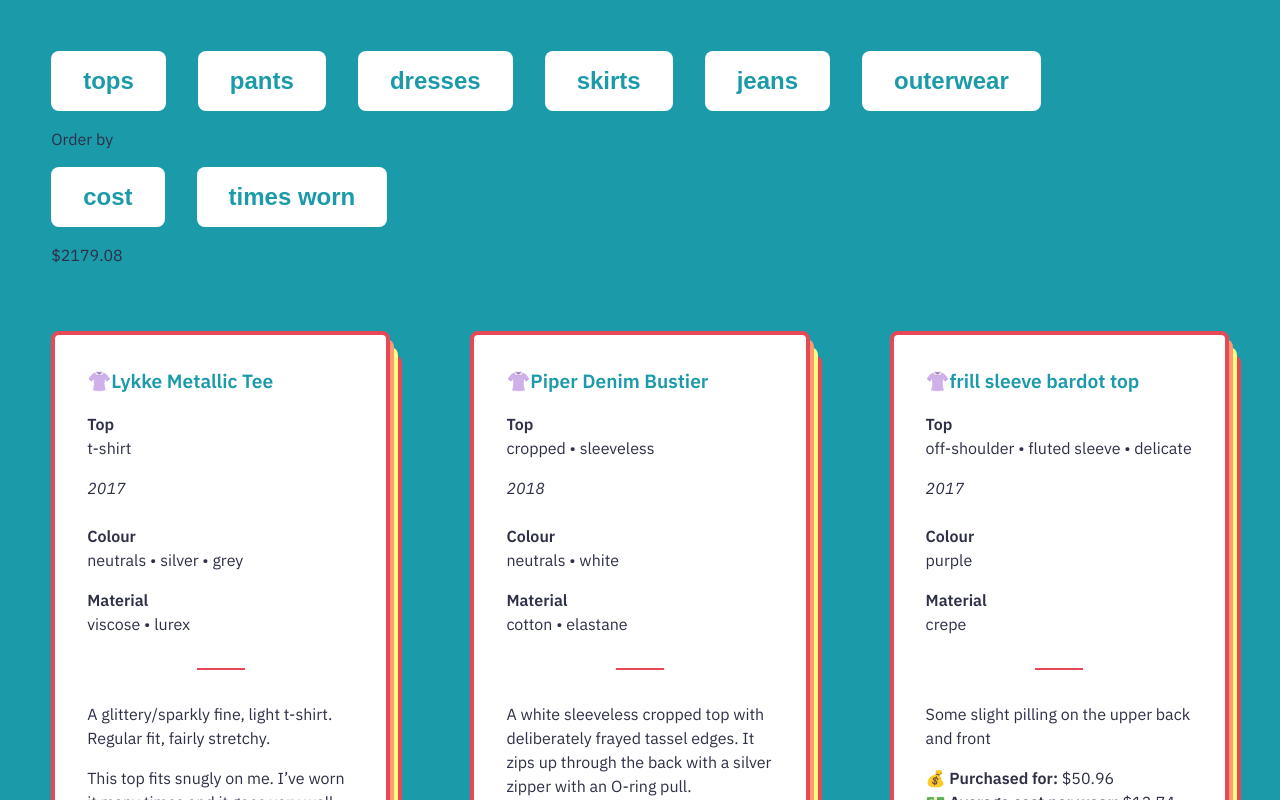
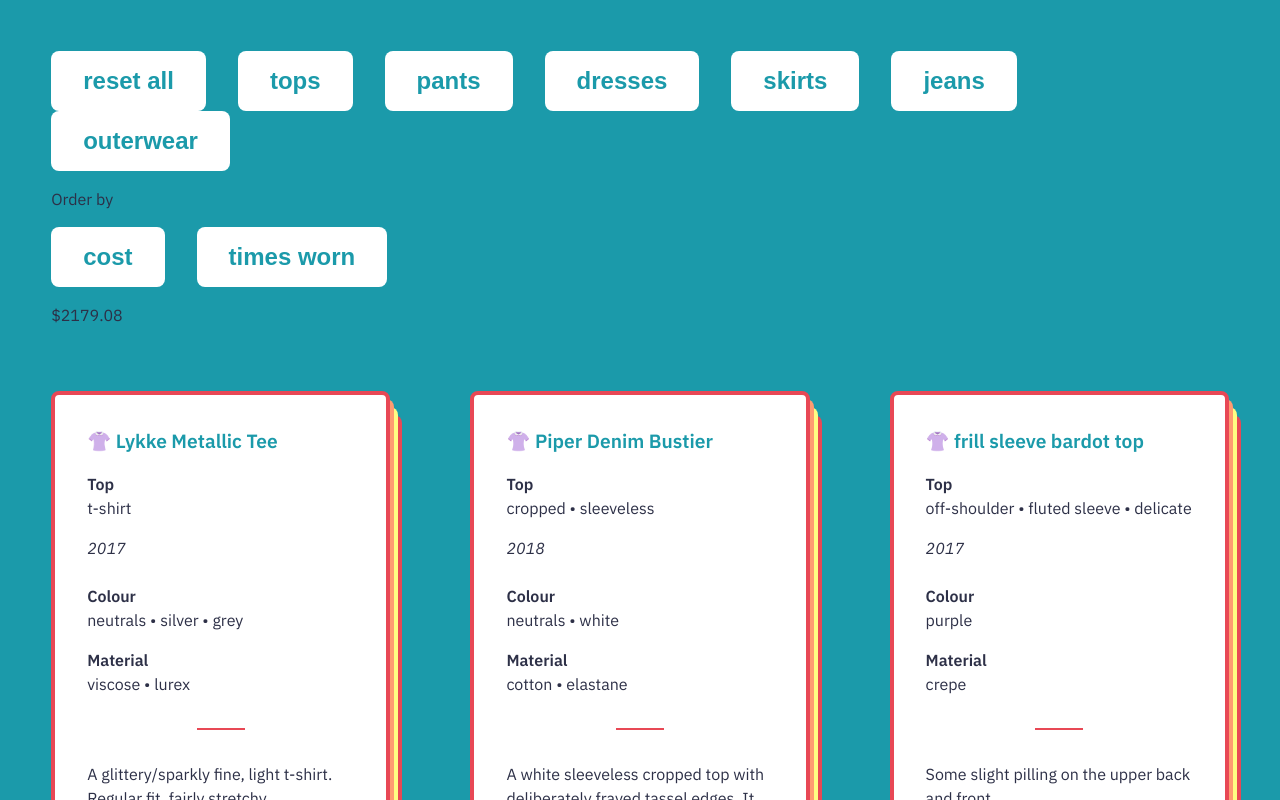
Before and after one commit to georgiecel/wardrobe, a React (Create React App) app: page / in a window 1280 px wide. Shown: the top 800 px of the page. Built offline with nearby package versions, Linux system fonts and the light colour scheme.

Commit message:
Pull wardrobe item out to its own component

```diff
--- a/package.json
+++ b/package.json
@@ -3,9 +3,13 @@
   "version": "0.1.0",
   "private": true,
   "dependencies": {
+    "classnames": "^2.2.6",
     "react": "^16.2.0",
     "react-dom": "^16.2.0",
     "react-scripts": "1.1.1"
+  },
+  "devDependencies": {
+    "prop-types": "^15.6.2"
   },
   "scripts": {
     "start": "react-scripts start",
--- a/public/wardrobe.json
+++ b/public/wardrobe.json
@@ -199,7 +199,8 @@
         "comments": "Bit tight around the chest area",
         "status": "",
         "cost": 27.20,
-        "timesWorn": 4
+        "timesWorn": 4,
+        "removed": true
     },
     {
         "name": "Waterfall Button Jacket",
@@ -306,7 +307,8 @@
         "comments": "",
         "status": "",
         "cost": 27.08,
-        "timesWorn": 3
+        "timesWorn": 3,
+        "removed": true
     },
     {
         "name": "Black Alma Cardigan",
@@ -376,7 +378,8 @@
         "comments": "",
         "status": "",
         "cost": 24.95,
-        "timesWorn": 20
+        "timesWorn": 20,
+        "removed": true
     },
     {
         "name": "Rita Rib Neck Tee",
@@ -413,7 +416,8 @@
         "comments": "",
         "status": "",
         "cost": 24.95,
-        "timesWorn": 20
+        "timesWorn": 20,
+        "removed": true
     },
     {
         "name": "Camille Skirt",
@@ -505,7 +509,8 @@
         "comments": "",
         "status": "",
         "cost": 32.01,
-        "timesWorn": 5
+        "timesWorn": 5,
+        "removed": true
     },
     {
         "name": "Button Cuff Jumper",
@@ -560,8 +565,8 @@
         ],
         "url": "",
         "material": [
-        "wool"
-    ],
+            "wool"
+        ],
         "condition": "Good",
         "comments": "Some pilling on the lower back",
         "status": "",
@@ -596,7 +601,8 @@
         "comments": "",
         "status": "",
         "cost": 41.96,
-        "timesWorn": 3
+        "timesWorn": 3,
+        "removed": true
     },
     {
         "name": "Nova Off-Shoulder Tropical Top",
@@ -653,7 +659,8 @@
         "comments": "",
         "status": "",
         "cost": 170.60,
-        "timesWorn": 3
+        "timesWorn": 3,
+        "removed": true
     },
     {
         "name": "Tailored Ankle Length Pants",
@@ -736,7 +743,8 @@
         "comments": "",
         "status": "",
         "cost": 24.21,
-        "timesWorn": 20
+        "timesWorn": 20,
+        "removed": true
     },
     {
         "name": "Cora Blouse",
@@ -766,7 +774,8 @@
         "comments": "",
         "status": "",
         "cost": 9.30,
-        "timesWorn": 20
+        "timesWorn": 20,
+        "removed": true
     },
     {
         "name": "Knitted crop",
@@ -882,7 +891,8 @@
         "comments": "",
         "status": "",
         "cost": 29.98,
-        "timesWorn": 10
+        "timesWorn": 10,
+        "removed": true
     },
     {
         "name": "Nine Striped Dress",
@@ -1124,7 +1134,8 @@
         "comments": "",
         "status": "",
         "cost": 90,
-        "timesWorn": 23
+        "timesWorn": 23,
+        "removed": true
     },
     {
         "name": "High-waisted black pinstripe skirt",
--- a/src/App.css
+++ b/src/App.css
@@ -59,6 +59,10 @@ button:hover {
         0.75rem 1.5rem #E84855;
 }
 
+.c-list-item--removed {
+    opacity: 0.4;
+}
+
 .inline-list {
     display: block;
     font-weight: normal;
--- a/src/components/WardrobeCatalogue.js
+++ b/src/components/WardrobeCatalogue.js
@@ -1,4 +1,5 @@
 import React, { Component } from 'react';
+import { WardrobeItem } from './WardrobeItem';
 
 class WardrobeCatalogue extends Component {
 
@@ -6,6 +7,7 @@ class WardrobeCatalogue extends Component {
         super();
 
         this.state = {
+            count: undefined,
             sort: undefined,
             wardrobe: []
         }
@@ -16,6 +18,7 @@ class WardrobeCatalogue extends Component {
             .then(res => res.json())
             .then(jsonData => {
                 this.setState({
+                    count: jsonData.length,
                     wardrobe: jsonData,
                     filteredData: jsonData,
                 })
@@ -36,43 +39,19 @@ class WardrobeCatalogue extends Component {
             });
         }
 
-        const category = (value) => {
-            switch(value) {
-                case 'dress' :
-                case 'skirt' :
-                    return <span role="img" aria-label="teal flared dress">👗</span>;
-                case 'outerwear' :
-                    return <span role="img" aria-label="brown overcoat">🧥</span>;
-                case 'top' :
-                    return <span role="img" aria-label="pink blouse">👚</span>;
-                case 'pants' :
-                case 'jeans' :
-                    return <span role="img" aria-label="blue pair of jeans">👖</span>;
-                default :
-            }
+        const totalWardrobeCost = (accumulator, currentWardrobeItem) => accumulator + currentWardrobeItem.cost;
+
+        const resetAllFilters = () => {
+            filterCategory();
+            sortBy();
         }
-
-        const itemCost = (value) => {
-            if (value !== '')
-            return '$' + parseFloat(value).toFixed(2);
-            return 'unknown';
-        }
-
-        const costPerWear = (value, timesWorn) => {
-            if ((value !== '') && (timesWorn !== ''))
-            return '$' + (value / timesWorn).toFixed(2);
-            return 'unknown';
-        }
-
-        const inlineList = (value) => {
-            return value.join(' • ');
-        }
-
-        const totalWardrobeCost = (accumulator, currentWardrobeItem) => accumulator + currentWardrobeItem.cost;
 
         return (
             <div>
                 <div className="c-header">
+                    <button onClick={resetAllFilters}>
+                        reset all
+                    </button>
                     <button onClick={()=>filterCategory('top')}>
                         tops
                     </button>
@@ -98,6 +77,7 @@ class WardrobeCatalogue extends Component {
                     <button onClick={() => sortBy('timesWorn')}>
                         times worn
                     </button>
+
                     <p>${this.state.wardrobe.reduce(totalWardrobeCost, 0).toFixed(2)}</p>
                 </div>
                 <div className="c-list">
@@ -105,35 +85,26 @@ class WardrobeCatalogue extends Component {
                         .filter(item => (this.state.category === undefined || this.state.category === item.category))
                         .sort((a, b) => a[this.state.sort] > b[this.state.sort] ? -1 : 1)
                         .map(
-                        function(item, i) {
-                            return (
-                                <div
-                                    className="c-list-item"
-                                    key={i}
-                                >
-                                    <h3 className="item-name">{ category(item.category) }{item.name}</h3>
-                                    <p className="item-category">
-                                        <strong>{item.category}</strong>
-                                        {item.subcategory != null && <span className="inline-list">{ inlineList(item.subcategory) }</span>}
-                                    </p>
-                                    <span className="item-year">{item.year}</span>
-                                    <p>
-                                        <strong>Colour</strong>
-                                        <span className="inline-list">{ inlineList(item.colour) }</span>
-                                    </p>
-                                    <p>
-                                        <strong>Material</strong>
-                                        <span className="inline-list">{ inlineList(item.material) }</span>
-                                    </p>
-                                    <hr />
-                                    <p>{item.description}</p>
-                                    <p>{item.comments}</p>
-                                    <p><span role="img" aria-label="sack of money">💰</span> <strong>Purchased for:</strong> { itemCost(item.cost) }<br />
-                                    <span role="img" aria-label="handful of paper money">💵</span> <strong>Average cost per wear:</strong> { costPerWear(item.cost, item.timesWorn) }<br />
-                                    <span role="img" aria-label="sparkles">✨</span> <strong>Condition:</strong> {item.condition}</p>
-                                </div>
-                            );
-                        })}
+                            (item, i) => {
+                                return (
+                                    <WardrobeItem
+                                        category={item.category}
+                                        colour={item.colour}
+                                        comments={item.comments}
+                                        condition={item.condition}
+                                        cost={item.cost}
+                                        description={item.description}
+                                        isRemoved={item.removed}
+                                        material={item.material}
+                                        name={item.name}
+                                        subcategory={item.subcategory}
+                                        timesWorn={item.timesWorn}
+                                        year={item.year}
+                                    />
+                                );
+                            }
+                        )
+                    }
                 </div>
             </div>
         );
--- /dev/null
+++ b/src/components/WardrobeItem.js
@@ -0,0 +1,105 @@
+import React, { Component } from 'react';
+import classNames from 'classnames';
+import PropTypes from 'prop-types';
+
+class WardrobeItem extends Component {
+
+    static propTypes = {
+        category: PropTypes.string,
+        colour: PropTypes.string,
+        comments: PropTypes.string,
+        condition: PropTypes.string,
+        cost: PropTypes.string,
+        description: PropTypes.string,
+        isRemoved: PropTypes.bool,
+        material: PropTypes.string,
+        name: PropTypes.string,
+        subcategory: PropTypes.string,
+        timesWorn: PropTypes.number,
+        year: PropTypes.string,
+    }
+
+    render() {
+
+        const categoryIcon = (value) => {
+            switch(value) {
+                case 'dress' :
+                case 'skirt' :
+                    return <span role="img" aria-label="teal flared dress">👗</span>;
+                case 'outerwear' :
+                    return <span role="img" aria-label="brown overcoat">🧥</span>;
+                case 'top' :
+                    return <span role="img" aria-label="pink blouse">👚</span>;
+                case 'pants' :
+                case 'jeans' :
+                    return <span role="img" aria-label="blue pair of jeans">👖</span>;
+                default :
+            }
+        }
+
+        const inlineList = (value) => {
+            return value.join(' • ');
+        }
+
+        const itemCost = (value) => {
+            if (value !== '')
+            return '$' + parseFloat(value).toFixed(2);
+            return 'unknown';
+        }
+
+        const costPerWear = (value, timesWorn) => {
+            if ((value !== '') && (timesWorn !== ''))
+            return '$' + (value / timesWorn).toFixed(2);
+            return 'unknown';
+        }
+
+        const {
+            category,
+            colour,
+            comments,
+            condition,
+            cost,
+            description,
+            isRemoved,
+            material,
+            name,
+            subcategory,
+            timesWorn,
+            year
+        } = this.props;
+
+        return (
+            <div className={classNames({
+                'c-list-item': true,
+                'c-list-item--removed': isRemoved,
+            })}>
+                <h3 className="item-name">{ categoryIcon(category) } {name}</h3>
+                <p className="item-category">
+                    <strong>{category}</strong>
+                    {subcategory != null &&
+                        <span className="inline-list">{ inlineList(subcategory)}</span>
+                    }
+                </p>
+                <span className="item-year">{year}</span>
+                <p>
+                    <strong>Colour</strong>
+                    <span className="inline-list">{ inlineList(colour) }</span>
+                </p>
+                <p>
+                    <strong>Material</strong>
+                    <span className="inline-list">{ inlineList(material) }</span>
+                </p>
+                <hr />
+                <p>{description}</p>
+                <p>{comments}</p>
+                <p>
+                    <span role="img" aria-label="sack of money">💰</span> <strong>Purchased for:</strong> { itemCost(cost) }<br />
+                    <span role="img" aria-label="handful of paper money">💵</span> <strong>Average cost per wear:</strong> { costPerWear(cost, timesWorn) }<br />
+                    <span role="img" aria-label="sparkles">✨</span> <strong>Condition:</strong> {condition}
+                </p>
+            </div>
+        )
+    }
+}
+
+export { WardrobeItem };
```
Also changed, not shown: 1 other file (tests, documents, lock files or other folders).
